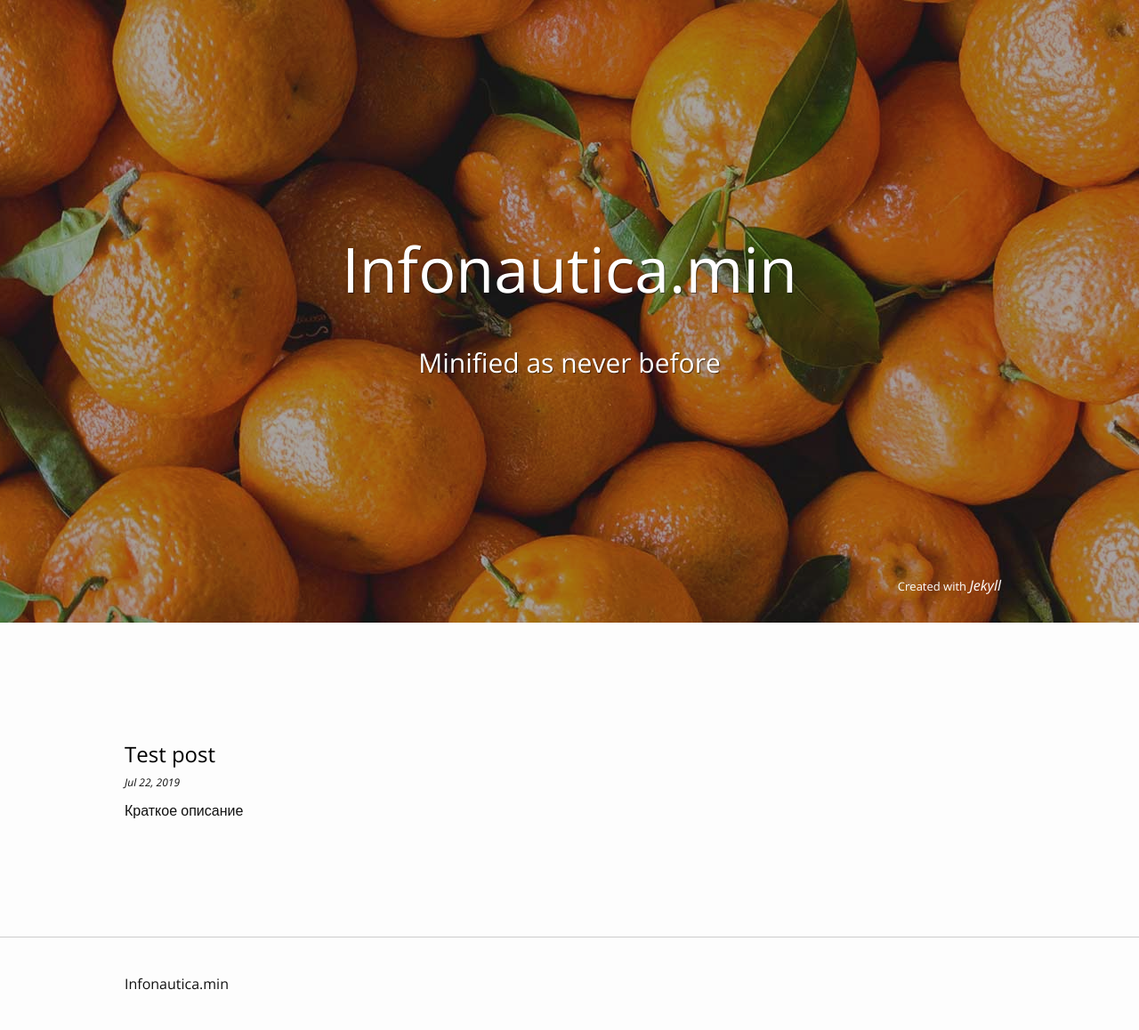
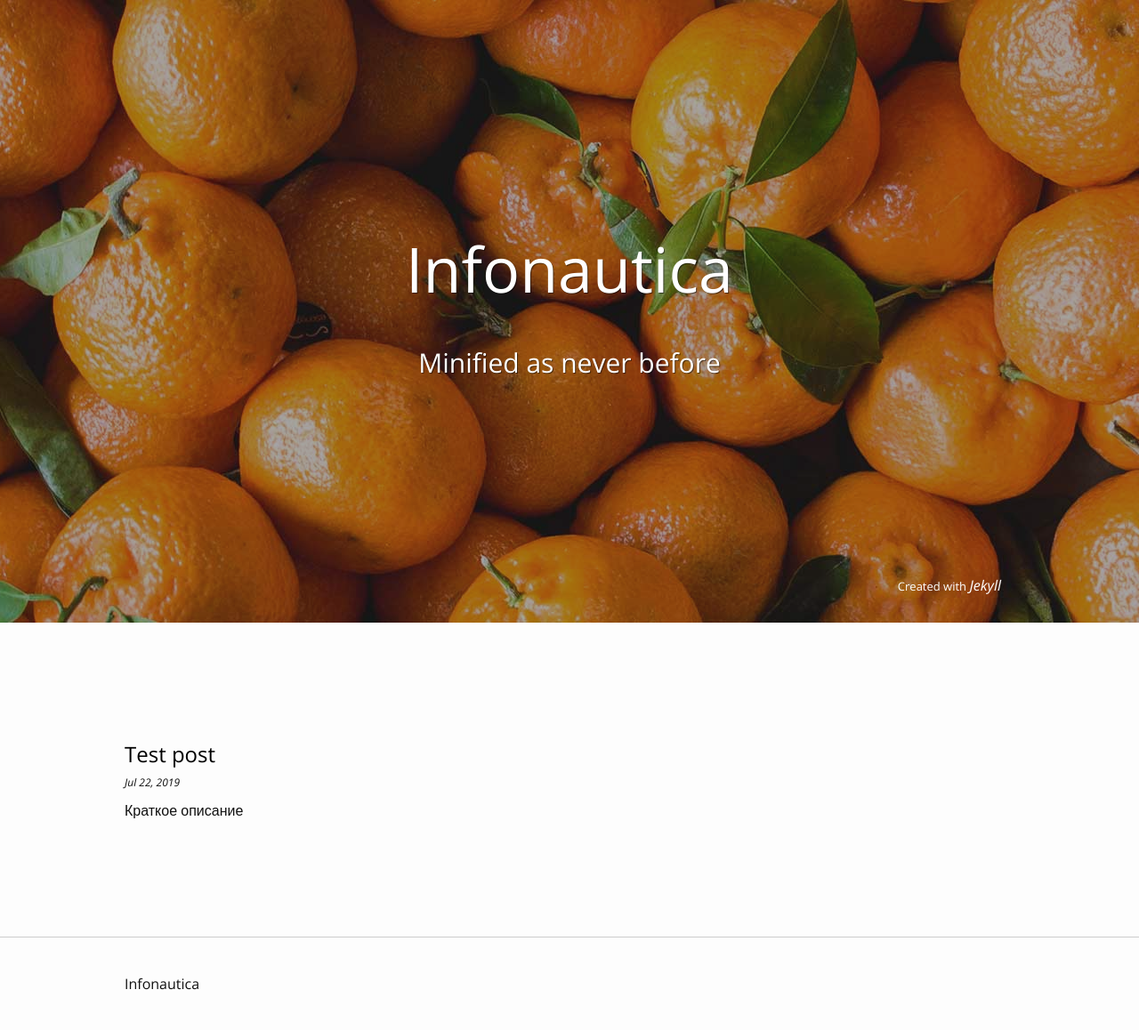
Before and after one commit to Infonautica/infonautica.github.io, a Jekyll site: the page built from index.html, in a window 1280 px wide. Shown: the whole page at 89% size. Built offline with Jekyll 4.4.1, drawn with Linux system fonts in a browser that asks for light colours.

Commit message:
Update _config.yml

```diff
--- a/_config.yml
+++ b/_config.yml
@@ -6,12 +6,12 @@
 # 'jekyll serve'. If you change this file, please restart the server process.
 
 # Site settings
-title: Infonautica.min
+title: Infonautica
 subtitle: "Minified as never before"
 email: leonid989@gmail.com
-description: Infonautica.min created with Jekyll
+description: Infonautica created with Jekyll
 baseurl: "" # the subpath of your site, e.g. /blog
-url: "http://min.infonautica.ru" # the base hostname & protocol for your site
+url: "http://infonautica.github.io" # the base hostname & protocol for your site
 twitter_username: infonautica
 github_username:  infonautica
 
```
